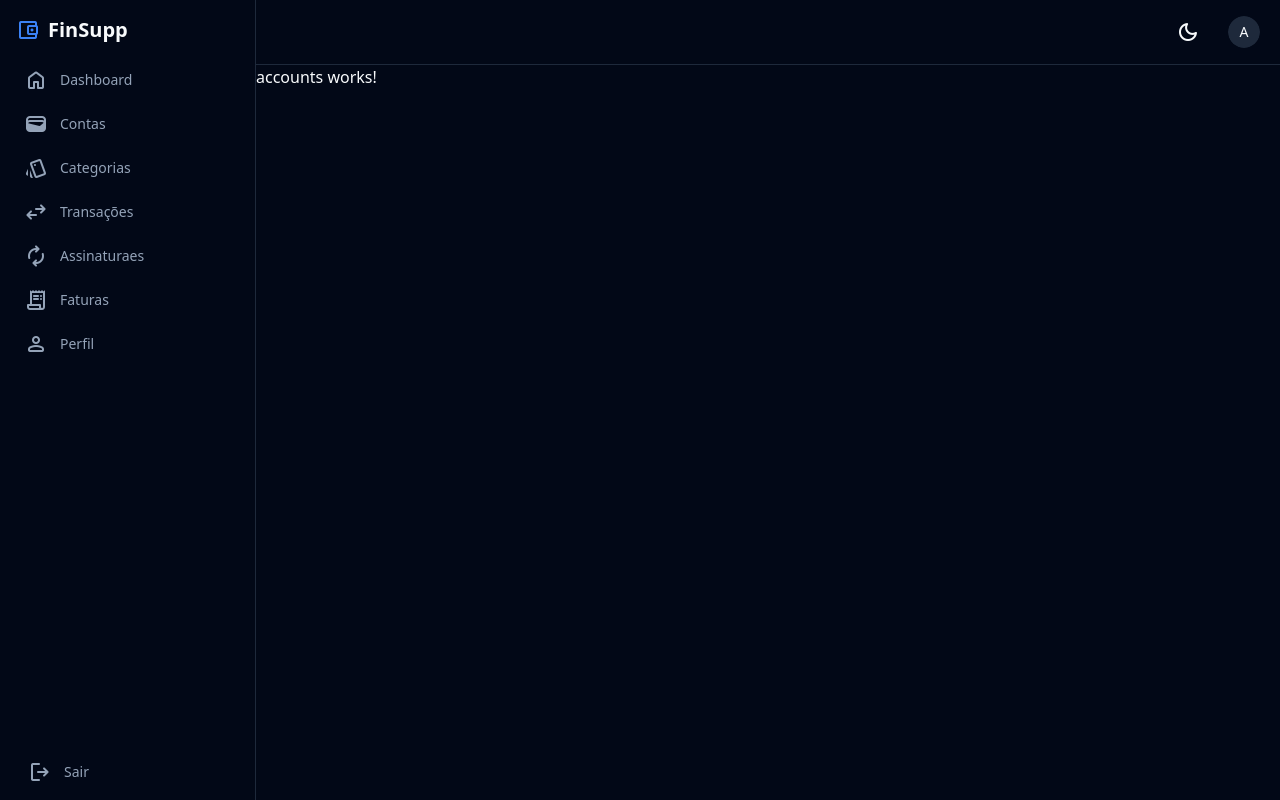
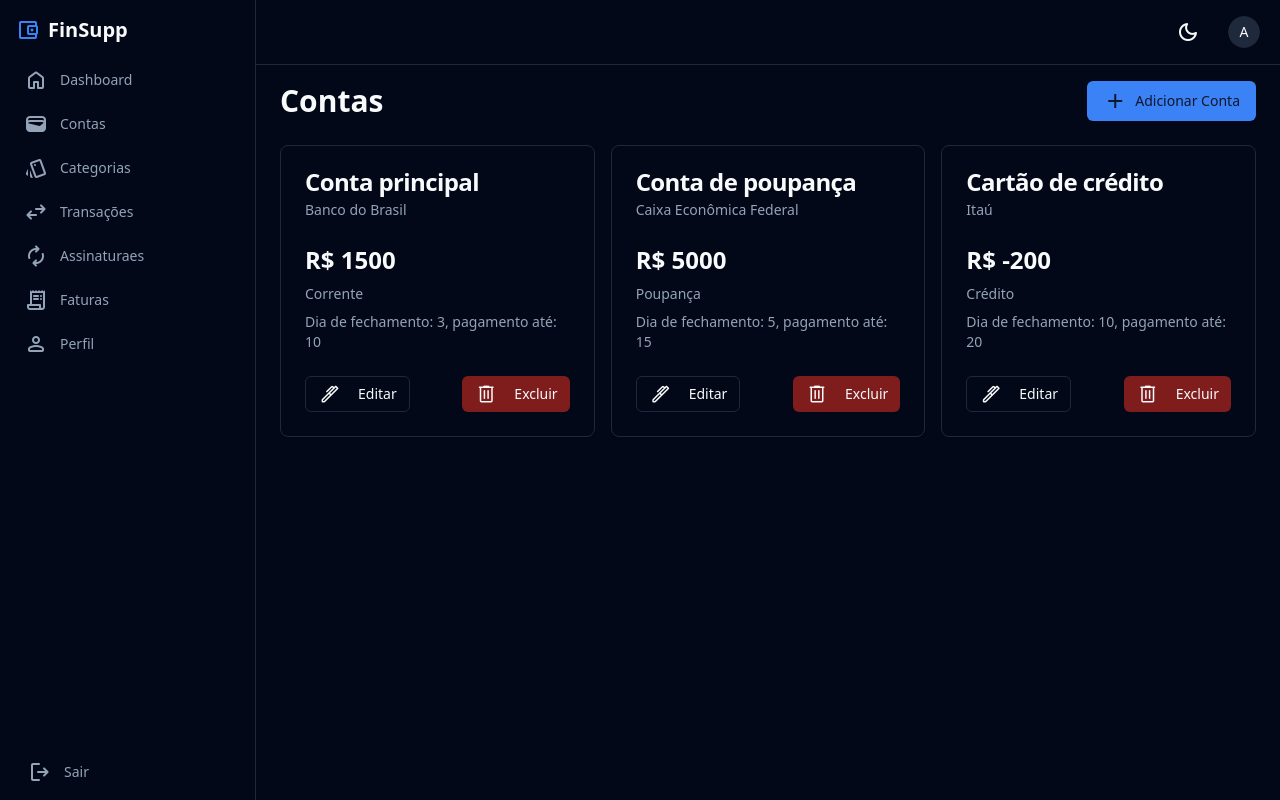
Before and after one commit to uGustavoB/FinSupp-Angular, an Angular app: page /accounts in a window 1280 px wide. Built offline with nearby package versions, Linux system fonts and the light colour scheme.

Commit message:
Feat: First accounts layout

```diff
--- a/src/app/components/accounts/accounts.component.html
+++ b/src/app/components/accounts/accounts.component.html
@@ -1 +1,49 @@
-<p>accounts works!</p>
+<main class="flex-1 overflow-y-auto p-4 pt-16 md:pt-4 md:p-6">
+  <div class="space-y-6">
+    <div class="flex items-center justify-between">
+      <h1 class="text-3xl font-bold">Contas</h1>
+
+      <button class="inline-flex items-center justify-center gap-2 whitespace-nowrap rounded-md text-sm font-medium ring-offset-background transition-colors focus-visible:outline-none focus-visible:ring-2 focus-visible:ring-ring focus-visible:ring-offset-2 disabled:pointer-events-none disabled:opacity-50 [&_svg]:pointer-events-none [&_svg]:size-4 [&_svg]:shrink-0 bg-primary text-primary-foreground hover:bg-primary/90 h-10 px-4 py-2">
+        <mat-icon class="">add</mat-icon>
+        <span>Adicionar Conta</span>
+      </button>
+    </div><!-- descrição e botões iniciais -->
+
+    <div class="grid gap-4 md:grid-cols-2 lg:grid-cols-3">
+      <div class="rounded-lg border bg-card text-card-foreground shadow-sm" *ngFor="let account of accounts; let i = index">
+        <div class="flex flex-col space-y-1.5 p-6">
+          <div class="text-2xl font-semibold leading-none tracking-tight">
+            {{ account.description }}
+          </div>
+
+          <div class="text-sm text-muted-foreground">
+            {{ account.bank }}
+          </div>
+        </div>
+
+        <div class="p-6 pt-0">
+          <div class="space-y-2">
+            <div class="text-2xl font-bold">R$ {{ account.balance }}</div>
+
+            <p class="text-sm text-muted-foreground">{{ account.accountType }}</p>
+
+            <p class="text-sm text-muted-foreground">Dia de fechamento: {{ account.closingDay }}, pagamento até: {{ account.paymentDueDay }}</p>
+          </div>
+        </div>
+
+        <div class="items-center p-6 pt-0 flex justify-between">
+          <button class="inline-flex items-center justify-center gap-2 whitespace-nowrap text-sm font-medium ring-offset-background transition-colors focus-visible:outline-none focus-visible:ring-2 focus-visible:ring-ring focus-visible:ring-offset-2 disabled:pointer-events-none disabled:opacity-50 [&_svg]:pointer-events-none [&_svg]:size-4 [&_svg]:shrink-0 border border-input bg-background hover:bg-accent hover:text-accent-foreground h-9 rounded-md px-3">
+            <mat-icon fontSet="material-symbols-rounded" class="lucide lucide-pencil mr-2 h-4 w-4 font-light">ink_pen</mat-icon>
+            <span class="text-sm">Editar</span>
+          </button>
+
+          <button class="inline-flex items-center justify-center gap-2 whitespace-nowrap text-sm font-medium ring-offset-background transition-colors focus-visible:outline-none focus-visible:ring-2 focus-visible:ring-ring focus-visible:ring-offset-2 disabled:pointer-events-none disabled:opacity-50 [&_svg]:pointer-events-none [&_svg]:size-4 [&_svg]:shrink-0 bg-destructive text-destructive-foreground hover:bg-destructive/90 h-9 rounded-md px-3">
+            <mat-icon fontSet="material-symbols-rounded" class="lucide lucide-trash mr-2 h-4 w-4 font-light">delete</mat-icon>
+            <span class="text-sm">Excluir</span>
+
+          </button>
+        </div>
+      </div>
+    </div>
+  </div>
+</main>
--- a/src/app/components/accounts/accounts.component.ts
+++ b/src/app/components/accounts/accounts.component.ts
@@ -1,11 +1,44 @@
+import { CommonModule } from '@angular/common';
 import { Component } from '@angular/core';
+import { MatIconModule } from '@angular/material/icon';
 
 @Component({
   selector: 'app-accounts',
-  imports: [],
+  imports: [
+    CommonModule,
+    MatIconModule
+  ],
   templateUrl: './accounts.component.html',
   styleUrl: './accounts.component.css'
 })
 export class AccountsComponent {
-
+  accounts = [
+    {
+      id: 1,
+      description: 'Conta principal',
+      bank: 'Banco do Brasil',
+      accountType: 'Corrente',
+      balance: 1500.00,
+      closingDay: 3,
+      paymentDueDay: 10,
+    },
+    {
+      id: 2,
+      description: 'Conta de poupança',
+      bank: 'Caixa Econômica Federal',
+      accountType: 'Poupança',
+      balance: 5000.00,
+      closingDay: 5,
+      paymentDueDay: 15,
+    },
+    {
+      id: 3,
+      description: 'Cartão de crédito',
+      bank: 'Itaú',
+      accountType: 'Crédito',
+      balance: -200.00,
+      closingDay: 10,
+      paymentDueDay: 20,
+    }
+  ]
 }
```
